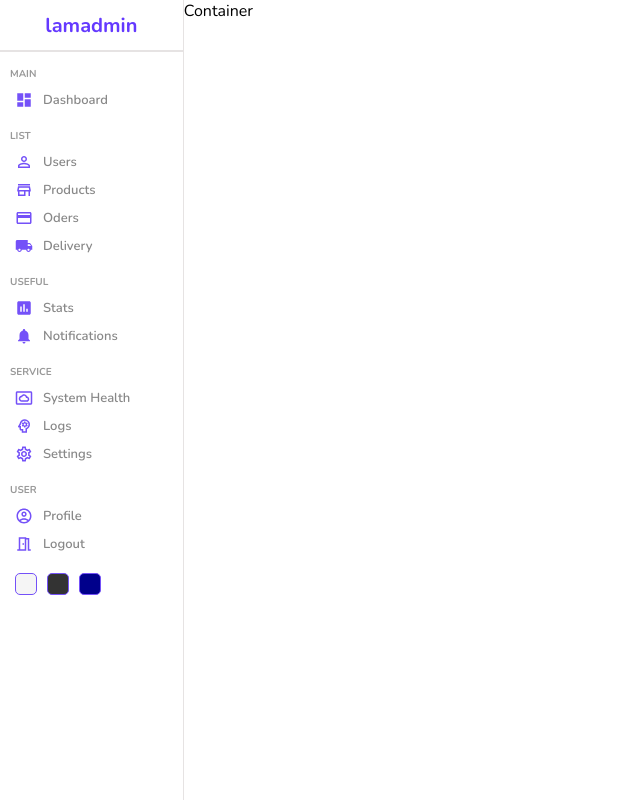
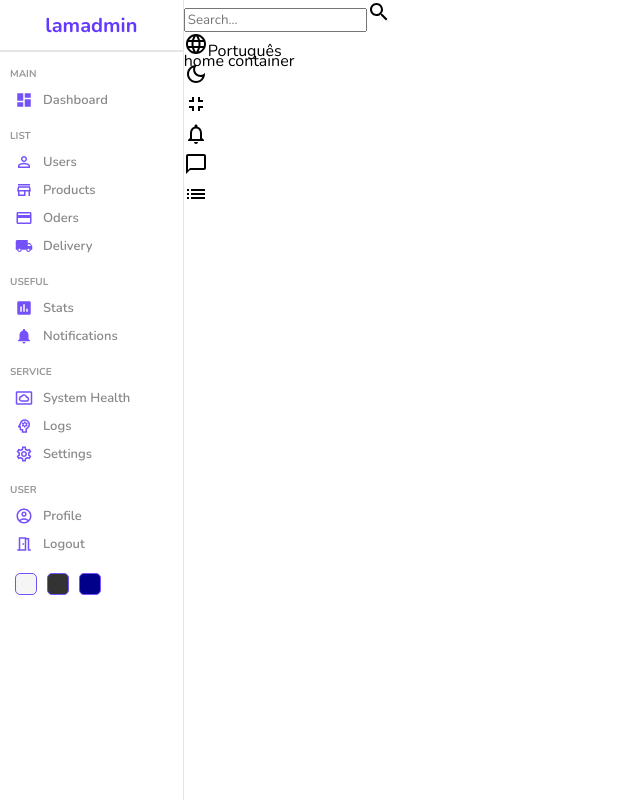
Before and after one commit to netoADS/lamadmin, a React (Create React App) app: page / in a window 1280 px wide. Shown: the whole page, without its empty margins (0-640 px from the left). Built offline with nearby package versions, Linux system fonts and the light colour scheme.

Commit message:
230015052014

```diff
--- a/src/components/Navbar/Navbar.jsx
+++ b/src/components/Navbar/Navbar.jsx
@@ -1,7 +1,40 @@
 import "./navbar.scss";
+import SearchOutlinedIcon from "@mui/icons-material/SearchOutlined";
+import LanguageOutlinedIcon from "@mui/icons-material/LanguageOutlined";
+import DarkModeOutlinedIcon from "@mui/icons-material/DarkModeOutlined";
+import FullscreenExitOutlinedIcon from "@mui/icons-material/FullscreenExitOutlined";
+import NotificationsNoneOutlinedIcon from "@mui/icons-material/NotificationsNoneOutlined";
+import ChatBubbleOutlineOutlinedIcon from "@mui/icons-material/ChatBubbleOutlineOutlined";
+import ListOutlinedIcon from "@mui/icons-material/ListOutlined";
 
-const Navibar = () => {
-  return <div className="navbar">Navbar</div>;
+const Navbar = () => {
+  return <div className="navbar">
+    <div className="wrapper">
+      <div className="search">
+        <input type="text" placeholder="Search..."/>
+        <SearchOutlinedIcon/>
+      </div>
+      <div className="item">
+        <LanguageOutlinedIcon/>
+        Português
+      </div>
+      <div className="item">
+        <DarkModeOutlinedIcon/>
+      </div>
+      <div className="item">
+        <FullscreenExitOutlinedIcon/>
+      </div>
+      <div className="item">
+        <NotificationsNoneOutlinedIcon/>
+      </div>
+      <div className="item">
+        <ChatBubbleOutlineOutlinedIcon/>
+      </div>
+      <div className="item">
+        <ListOutlinedIcon/>
+      </div>
+    </div>
+  </div>;
 };
 
-export default Navibar;
+export default Navbar;
--- a/src/components/Navbar/index.js
+++ b/src/components/Navbar/index.js
@@ -1,3 +1,3 @@
-import Navibar from "./Navbar";
+import Navbar from "./Navbar";
 
-export { Navibar };
+export default Navbar;
--- a/src/components/Navbar/navbar.scss
+++ b/src/components/Navbar/navbar.scss
@@ -0,0 +1,3 @@
+.navbar {
+    height: 50px;
+}
--- a/src/components/Sidebar/index.js
+++ b/src/components/Sidebar/index.js
@@ -1,3 +1,3 @@
 import Sidebar from "./Sidebar";
 
-export { Sidebar };
+export default Sidebar;
--- a/src/pages/Home/Home.jsx
+++ b/src/pages/Home/Home.jsx
@@ -1,11 +1,15 @@
-import { Sidebar } from "../../components/Sidebar";
+import Sidebar from "../../components/Sidebar/Sidebar";
+import Navbar from "../../components/Navbar/Navbar";
 import "./home.scss";
 
 const Home = () => {
   return (
     <div className="home">
       <Sidebar />
-      <div className="homeContainer">Container</div>
+      <div className="homeContainer">
+        <Navbar />
+        home container
+      </div>
     </div>
   );
 };
```
Also changed, not shown: 1 other file (tests, documents, lock files or other folders).
